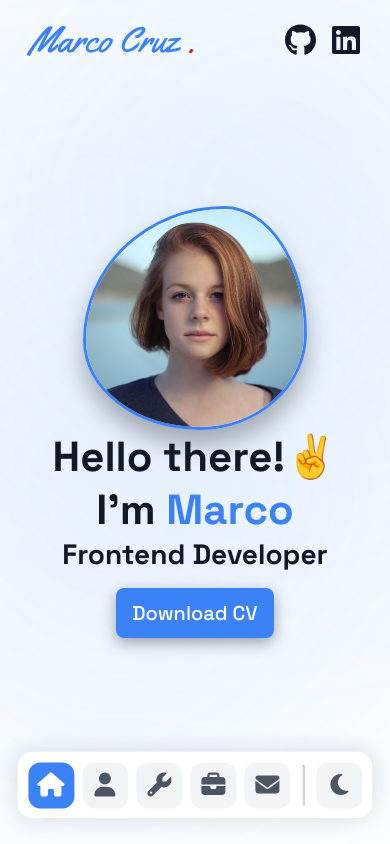
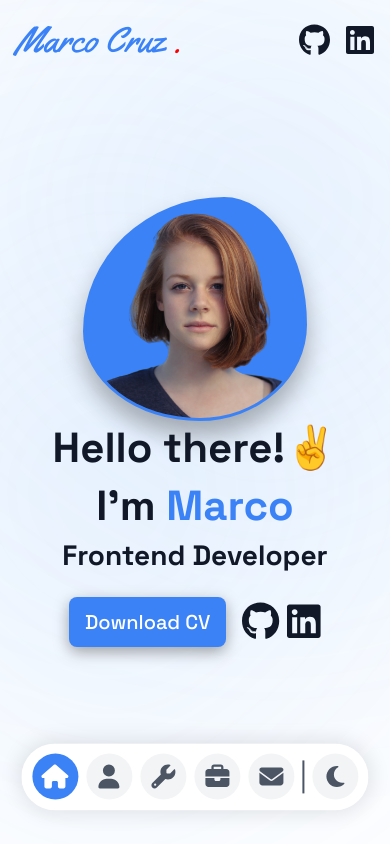
Before and after one commit to marcode24/portfolio-angular, an Angular app: page / in a window 390 px wide. Shown: the top 844 px of the page. Built offline with nearby package versions, Linux system fonts and the light colour scheme; a web font is replaced by a local one.

Commit message:
:lipstick: navigation styles fixed

```diff
--- a/src/app/app.component.css
+++ b/src/app/app.component.css
@@ -1,11 +1,14 @@
-.container {
-  width: 100%;
-  height: 100%;
-  max-width: 1444px;
+.wrapper {
+  max-width: 1200px;
   min-width: 380px;
-  padding: 0px 30px 0 150px;
-  margin: 0px auto;
+  position: relative;
+  margin: 0 auto;
 }
+
+.content {
+  margin: 0 1rem;
+}
+
 .blur {
   position: fixed;
   width: 14rem;
@@ -26,15 +29,15 @@
   left: 75%;
 }
 
-@media (min-width: 1024px) {
+/* @media (min-width: 1024px) {
   .container {
     padding: 0px 30px 0 170px;
   }
-}
+} */
 
 @media (max-width: 900px) {
-  .container {
-    padding: 0px 30px;
+  .content {
+    margin: 0 1rem;
   }
 }
 
--- a/src/app/app.component.html
+++ b/src/app/app.component.html
@@ -1,6 +1,7 @@
+<div class="wrapper">
+  <app-header></app-header>
   <app-navigation></app-navigation>
-<app-header></app-header>
-<div class="container">
+  <div class="content">
     <div class="blur bottom"></div>
     <div class="blur top"></div>
     <app-home></app-home>
@@ -8,3 +9,5 @@
     <app-skills></app-skills>
     <app-portfolio></app-portfolio>
   </div>
+
+</div>
--- a/src/app/app.module.ts
+++ b/src/app/app.module.ts
@@ -47,7 +47,7 @@ export class AppModule {
       faEnvelope,
       faSun,
       faMoon,
-      faUpRightFromSquare
+      faUpRightFromSquare,
     );
   }
 }
--- a/src/app/components/about/about.component.css
+++ b/src/app/components/about/about.component.css
@@ -3,7 +3,6 @@ section {
   flex-direction: column;
   position: relative;
   width: 100%;
-  min-height: 100vh;
   padding: 8rem 0 0 0;
 }
 
--- a/src/app/components/home/home.component.css
+++ b/src/app/components/home/home.component.css
@@ -1,12 +1,33 @@
 section.home {
   display: flex;
   align-items: center;
-  justify-content: space-evenly;
+  justify-content: space-between;
   min-height: 100vh !important;
 }
 
-button.button-home {
-  margin-top: 2rem;
+.main-title {
+  display: flex;
+  flex-direction: column;
+  justify-content: center;
+  gap: 0.3rem;
+}
+
+.main-title .bottom {
+  margin-top: 1.2rem;
+  display: flex;
+  justify-content: flex-start;
+  align-items: center;
+  gap: 1rem;
+}
+
+.main-title .bottom .social {
+  display: flex;
+  justify-content: center;
+  gap: 0.5rem;
+}
+
+.main-title .bottom .social fa-icon {
+  font-size: 1.2rem;
 }
 
 h1.title {
@@ -17,7 +38,6 @@ h1.title {
 h2.title {
   font-weight: bold;
   font-size: 64px;
-  margin: 0 0 1rem 0;
 }
 
 h2.title span.subtitle-name {
@@ -34,8 +54,8 @@ span.title-job {
 .home figure {
   display: inline-block;
   box-sizing: border-box;
-  width: 38rem;
-  height: 33rem;
+  width: 35rem;
+  height: 30rem;
 }
 
 img {
@@ -45,6 +65,7 @@ img {
   border-radius: 63% 37% 48% 52% / 60% 57% 43% 40%;
   border: 3px solid var(--primary-color);
   box-shadow: 0 15px 25px rgba(0, 0, 0, 0.3);
+  background: #3b82f6;
 }
 
 @media (max-width: 1024px) {
@@ -81,8 +102,8 @@ img {
     width: 18rem;
     height: 18rem;
   }
-  button.button-home {
-    margin-top: 1rem;
+  .main-title .bottom {
+    justify-content: center;
   }
 }
 
--- a/src/app/components/home/home.component.html
+++ b/src/app/components/home/home.component.html
@@ -3,10 +3,16 @@
     <h1 class="title">Hello there!✌️</h1>
     <h2 class="title">I'm <span class="subtitle-name">Marco</span></h2>
     <span class="title-job">Frontend Developer</span>
-    <br><button class="button-home"> Download CV </button>
+    <div class="bottom">
+      <button class="button-home"> Download CV </button>
+      <div class="social">
+        <fa-icon [icon]="['fab', 'github']" size="2x"></fa-icon>
+        <fa-icon [icon]="['fab', 'linkedin']" size="2x"></fa-icon>
+      </div>
+    </div>
   </div>
   <figure>
-    <img src="assets/images/9.jpg" alt="user-image">
+    <img src="assets/picture.png" alt="profile-image" class="profile">
   </figure>
 
 </section>
--- a/src/app/components/portfolio/portfolio.component.html
+++ b/src/app/components/portfolio/portfolio.component.html
@@ -2,7 +2,7 @@
   <h1 class="title">My portfolio 💼</h1>
   <div class="cards">
     <div class="card-portfolio">
-      <img src="assets/images/2.jpg" alt="image 2 " srcset="">
+      <img loading="lazy" alt="image 2 " srcset="">
       <div class="body">
         <div class="title">
           <span class="title-proyect">Market Zone</span>
@@ -22,7 +22,7 @@
       </div>
     </div>
     <div class="card-portfolio">
-      <img src="assets/images/5.jpg" alt="image 2 " srcset="">
+      <img loading="lazy" alt="image 2 " srcset="">
       <div class="body">
         <div class="title">
           <span class="title-proyect">Quiz Time</span>
@@ -42,7 +42,7 @@
       </div>
     </div>
     <div class="card-portfolio">
-      <img src="assets/images/6.jpg" alt="image 2 " srcset="">
+      <img loading="lazy" alt="image 2 " srcset="">
       <div class="body">
         <div class="title">
           <span class="title-proyect">Smart Dental</span>
@@ -62,7 +62,7 @@
       </div>
     </div>
     <div class="card-portfolio">
-      <img src="assets/images/7.jpg" alt="image 2 " srcset="">
+      <img loading="lazy" alt="image 2 " srcset="">
       <div class="body">
         <div class="title">
           <span class="title-proyect">Market Zone</span>
@@ -82,7 +82,7 @@
       </div>
     </div>
     <div class="card-portfolio">
-      <img src="assets/images/9.jpg" alt="image 2 " srcset="">
+      <img loading="lazy" alt="image 2 " srcset="">
       <div class="body">
         <div class="title">
           <span class="title-proyect">Quiz Time</span>
@@ -102,7 +102,7 @@
       </div>
     </div>
     <div class="card-portfolio">
-      <img src="assets/images/5.jpg" alt="image 2 " srcset="">
+      <img loading="lazy" alt="image 2 " srcset="">
       <div class="body">
         <div class="title">
           <span class="title-proyect">Smart Dental</span>
--- a/src/app/components/skills/skills.component.css
+++ b/src/app/components/skills/skills.component.css
@@ -4,7 +4,6 @@ section#skills {
   justify-content: center;
   position: relative;
   width: 100%;
-  min-height: 100vh;
   padding: 0;
 }
 
--- a/src/app/core/components/header/header.component.css
+++ b/src/app/core/components/header/header.component.css
@@ -1,7 +1,7 @@
 header {
   position: absolute;
   z-index: 999;
-  padding: 40px 60px;
+  padding: 40px 16px;
   height: 80px;
   width: 100%;
   background: transparent;
@@ -27,9 +27,6 @@ header .social-icons {
 }
 
 @media (max-width: 900px) {
-  header {
-    padding: 40px 30px;
-  }
   header p.logo-header {
     font-size: 46px;
   }
--- a/src/app/core/components/navigation/navigation.component.css
+++ b/src/app/core/components/navigation/navigation.component.css
@@ -1,51 +1,64 @@
-.navigation {
+nav {
   position: fixed;
-  top: 50%;
-  left: 100px;
-  height: auto;
-  width: auto;
+  bottom: 0;
+  left: 50%;
   background: var(--bg-color);
   border: 1px solid var(--border-color-nav);
-  border-radius: 24px;
+  border-radius: 40px;
   box-shadow: 0px 0 20px 3px rgb(0 0 0 / 10%);
-  z-index: 10;
+  z-index: 100;
   transform: translate(-50%, -50%);
 }
 
-.navigation ul {
+nav ul.nav li a fa-icon {
+  font-size: 12px;
+}
+
+nav ul.nav {
   padding: 0.6rem;
   display: flex;
-  flex-direction: column;
+  /* flex-direction: column; */
+  flex-direction: row;
+
   justify-content: center;
   align-items: center;
   gap: 8px;
 }
 
-.navigation ul li {
+nav ul.nav li {
   cursor: pointer;
   position: relative;
   list-style: none;
-  border-radius: 14px;
-  width: 63px;
-  height: 63px;
+  border-radius: 50%;
+  width: 60px;
+  height: 60px;
   box-sizing: border-box;
   transition: 0.3s;
+  background-color: var(--bg-color-button);
 }
-.navigation ul li:hover,
-.navigation ul li.active {
+
+nav ul.nav li.divisor {
+  background: none;
+  width: 2px;
+  display: flex;
+  align-items: center;
+}
+
+nav ul.nav li.divisor .line-divisor {
+  border-left: 2px solid #4b5563;
+  height: 70%;
+}
+
+nav ul.nav li.active {
   transition: 0.2s;
   background: var(--primary-color);
 }
 
-.navigation ul li {
-  background-color: var(--bg-color-button);
-}
-
-.navigation ul li.active a fa-icon {
+nav ul.nav li.active a fa-icon {
   color: #fff;
 }
 
-.navigation ul li a {
+nav ul.nav li a {
   position: relative;
   display: flex;
   justify-content: center;
@@ -57,25 +70,22 @@
   font-weight: bold;
 }
 
-.navigation ul li a .icon {
+nav ul.nav li a .icon {
   position: relative;
   display: block;
   text-align: center;
 }
 
-.navigation ul li a:hover .icon {
-  color: #fff;
-}
-
-.navigation ul li a .title {
+nav ul.nav li a .title {
   position: absolute;
-  left: 90px;
+  left: 50%;
+  top: -70px;
   display: block;
   background: var(--bg-color-tooltip);
   color: var(--font-color);
   width: max-content;
   padding: 5px 10px;
-  transform: translateY(-15%) translateX(0px);
+  transform: translate(-50%, 15%);
   border-radius: 6px;
   box-shadow: 0 5px 15px rgba(0, 0, 0, 0.1);
   visibility: hidden;
@@ -83,72 +93,50 @@
   transition: 0.5s;
 }
 
-.navigation ul li a:hover .title {
-  transform: translateY(-15%) translateX(10px);
+nav ul.nav li:hover {
+  background-color: var(--bg-color-button-hover);
+}
+
+nav ul.nav li.active:hover {
+  background-color: var(--primary-color);
+}
+
+nav ul.nav li a:hover .title {
+  transform: translate(-50%, 50%);
   visibility: visible;
   opacity: 1;
 }
 
-.navigation ul li a .title::before {
+nav ul.nav li a .title::before {
   content: "";
   position: absolute;
-  top: 48%;
-  left: -8px;
   width: 12px;
   height: 12px;
   background: var(--bg-color-tooltip);
-  transform: rotate(45deg) translateY(-50%);
+  bottom: -8px;
+  left: 48%;
+  transform: rotate(45deg) translateX(-50%);
   border-radius: 2px;
   transition: 0.5s;
 }
 
-.navigation ul hr.line-divisor {
-  width: 50%;
-  margin: 0.4rem 0;
-  color: #4b5563;
-}
-
-@media (max-width: 1024px) {
-}
-
-@media (max-width: 900px) {
-  .navigation {
-    top: 90%;
-    left: 50%;
-  }
-  .navigation ul {
-    flex-direction: row;
-  }
-  .navigation ul hr.line-divisor {
-    transform: rotate(90deg);
-    width: 40px;
-    margin: -15px;
-  }
-}
-
 @media (max-width: 768px) {
-  .navigation ul li {
+  nav ul.nav li {
     width: 56px;
     height: 56px;
   }
-  .navigation ul li a .title {
+  nav ul.nav li a .title {
     display: none;
   }
 }
 
 @media (max-width: 480px) {
-  .navigation {
-    border-radius: 16px;
-    top: 93%;
-    left: 50%;
-  }
-  .navigation ul li {
+  nav ul.nav li {
     width: 46px;
     height: 46px;
-    border-radius: 12px;
   }
 
-  .navigation ul li a fa-icon {
+  nav ul.nav li a fa-icon {
     font-size: 12px;
   }
 }
--- a/src/app/core/components/navigation/navigation.component.html
+++ b/src/app/core/components/navigation/navigation.component.html
@@ -1,5 +1,5 @@
-<div class="navigation">
-  <ul>
+<nav>
+  <ul class="nav">
     <li class="home active">
       <a href="#home">
         <fa-icon [icon]="['fas', 'home']" size="2x" class="icon"></fa-icon>
@@ -9,33 +9,36 @@
     <li class="about">
       <a href="#about">
         <fa-icon [icon]="['fas', 'user']" size="2x" class="icon"></fa-icon>
-        <span class="title">About</span>
+        <span class="title">About me</span>
       </a>
     </li>
     <li class="skills">
       <a href="#skills">
         <fa-icon [icon]="['fas', 'wrench']" size="2x" class="icon"></fa-icon>
-        <span class="title">Skills</span>
+        <span class="title">My skills</span>
       </a>
     </li>
     <li class="portfolio">
       <a href="#portfolio">
         <fa-icon [icon]="['fas', 'briefcase']" size="2x" class="icon"></fa-icon>
-        <span class="title">Portfolio</span>
+        <span class="title">My portfolio</span>
       </a>
     </li>
     <li class="contact">
       <a href="#contact">
         <fa-icon [icon]="['fas', 'envelope']" size="2x" class="icon"></fa-icon>
-        <span class="title">Contact</span>
+        <span class="title">Contact me</span>
       </a>
     </li>
-    <hr class="line-divisor">
+    <li class="divisor">
+      <!-- <hr class="line-divisor"> -->
+      <div class="line-divisor"></div>
+    </li>
     <li>
       <a (click)="setTheme()">
         <fa-icon [icon]="['fas', (!isDarkTheme) ? 'moon' : 'sun']" size="2x" class="icon"></fa-icon>
-        <span class="title">{{ !isDarkTheme ? 'Dark' : 'Light' }} m ode</span>
+        <span class="title">{{ !isDarkTheme ? 'Dark' : 'Light' }} mode</span>
       </a>
     </li>
   </ul>
-</div>
+</nav>
--- a/src/styles.css
+++ b/src/styles.css
@@ -6,12 +6,13 @@
 }
 
 :root {
-  --bg-color: #ffffff;
+  --bg-color: #fff;
   --bg-color-scroll: #aaaaaa;
   --font-color: #111827;
   --primary-color: #3b82f6;
   --second-color: #1f2937;
   --bg-color-button: #f3f4f6;
+  --bg-color-button-hover: #e7e7e7;
   --bg-color-tooltip: #fff;
   --bg-dark3: #4b5563;
   --border-color: #d1d5db;
@@ -20,6 +21,10 @@
 
 body {
   color: var(--font-color);
+  transition: 0.7s;
+  -webkit-transition: 0.7s;
+  -moz-transition: 0.7s;
+  -o-transition: 0.7s;
 }
 
 body.dark-theme {
@@ -27,6 +32,7 @@ body.dark-theme {
   --font-color: #ffffff;
   --border-color-nav: #374151;
   --bg-color-button: #1f2937;
+  --bg-color-button-hover: #2d3949;
   --bg-dark3: #d1d5db;
   --bg-color-tooltip: var(--bg-color-button);
 }
```
Also changed, not shown: src/assets/Vector.png (added), src/assets/picture.png (added). Lines whose indentation alone changed are shown as unchanged.
